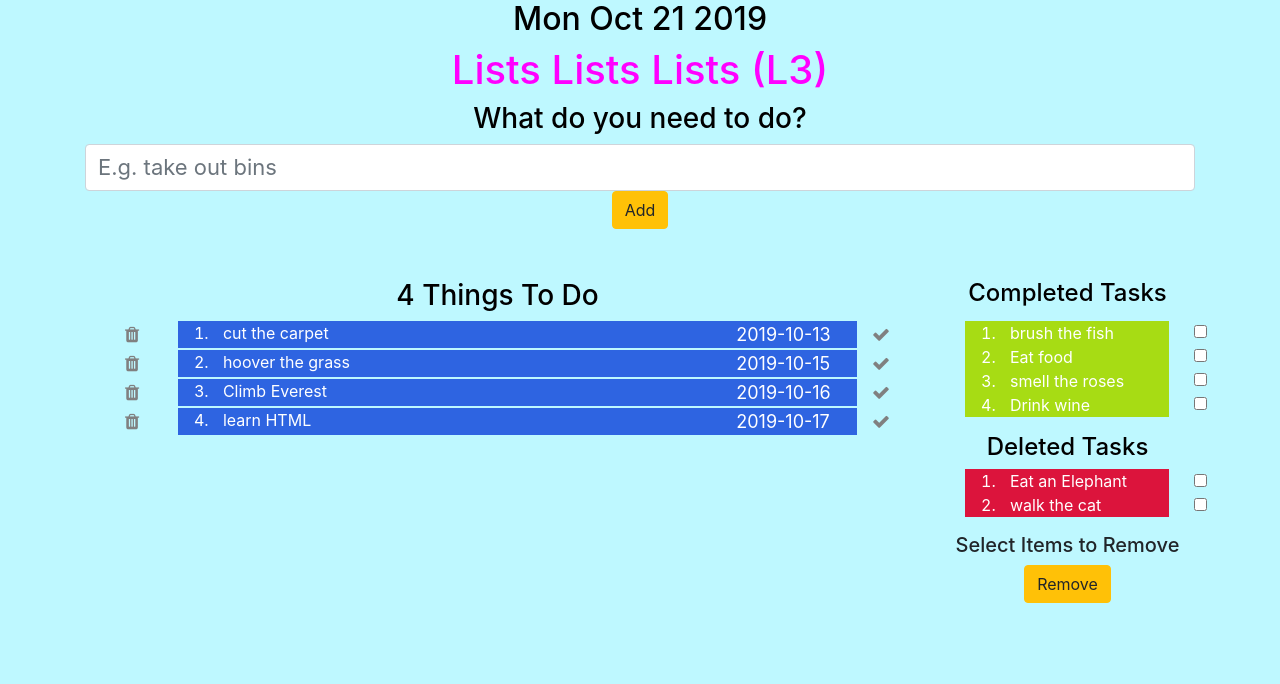
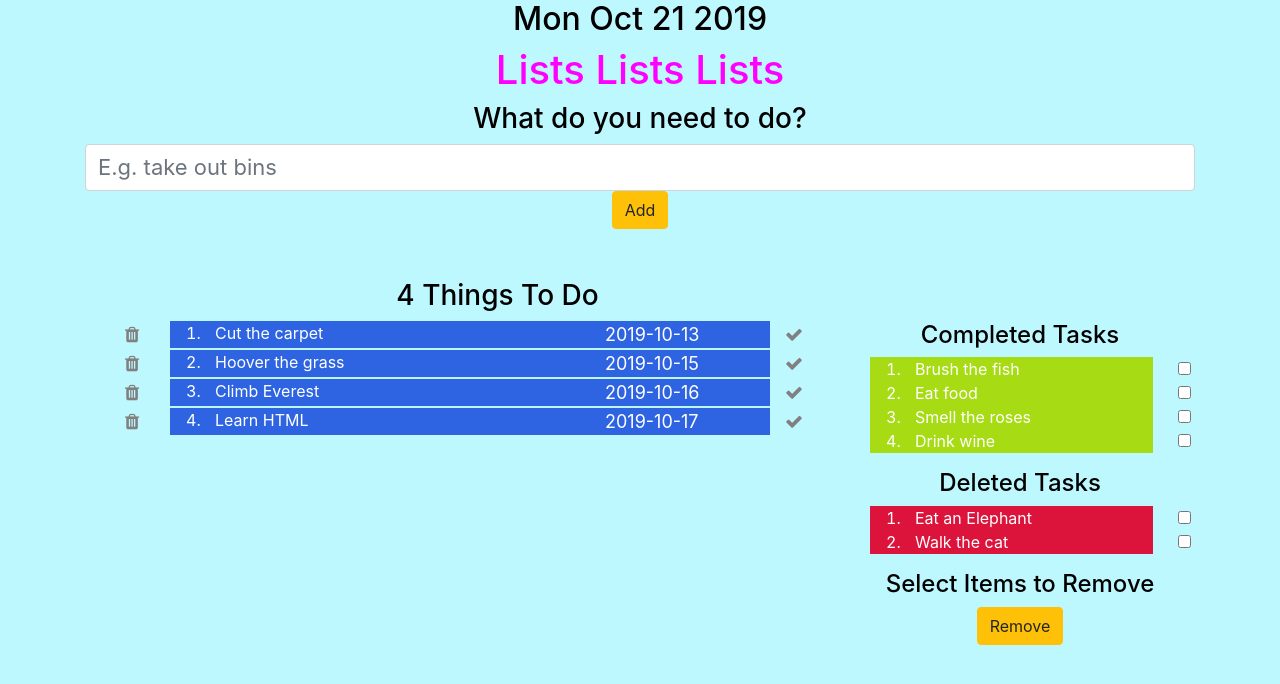
Before and after one commit to katiep28/React-Todo-List, a React (Create React App) app: page / in a window 1280 px wide. Shown: the top 684 px of the page. Built offline with nearby package versions, Linux system fonts and the light colour scheme.

Commit message:
tidied up

```diff
--- a/src/App.js
+++ b/src/App.js
@@ -3,19 +3,18 @@ import ListItem from "./ListItem";
 import CompletedTasks from "./CompletedTasks";
 import DeletedTasks from "./DeletedTasks";
 import AddItem from "./AddItem";
-import ItemCount from "./ItemCount";
 import './App.css';
 import uuid from "uuid/v4";
 
 class App extends React.Component {
   state = {
     tasks: [
-      { text: "walk the cat", status: "D", date: "2019-10-16", id: uuid() },
-      { text: "brush the fish", status: "C", date: "2019-10-12", id: uuid() },
-      { text: "hoover the grass", status: "N", date: "2019-10-15", id: uuid() },
-      { text: "cut the carpet", status: "N", date: "2019-10-13", id: uuid() },
-      { text: "smell the roses", status: "C", date: "2019-10-15", id: uuid() },
-      { text: "learn HTML", status: "N", date: "2019-10-17", id: uuid() },
+      { text: "Walk the cat", status: "D", date: "2019-10-16", id: uuid() },
+      { text: "Brush the fish", status: "C", date: "2019-10-12", id: uuid() },
+      { text: "Hoover the grass", status: "N", date: "2019-10-15", id: uuid() },
+      { text: "Cut the carpet", status: "N", date: "2019-10-13", id: uuid() },
+      { text: "Smell the roses", status: "C", date: "2019-10-15", id: uuid() },
+      { text: "Learn HTML", status: "N", date: "2019-10-17", id: uuid() },
       { text: "Drink wine", status: "C", date: "2019-10-16", id: uuid() },
       { text: "Eat food", status: "C", date: "2019-10-12", id: uuid() },
       { text: "Climb Everest", status: "N", date: "2019-10-16", id: uuid() },
@@ -80,7 +79,7 @@ class App extends React.Component {
       //I found the easiest way to remove the items was to update the sata and use
       // .filter
       this.state.removeTaskArray.map(id => {
-        this.updateTask(id, "R");
+        return this.updateTask(id, "R");
       })
 
       let tempArray = this.state.tasks.filter(item => item.status !== "R");
@@ -130,7 +129,7 @@ class App extends React.Component {
         <div className="row paddingbelow">
           <div className="col-12">
             <h2>{new Date().toDateString()}</h2>
-            <h1> Lists Lists Lists (L3)</h1>
+            <h1> Lists Lists Lists</h1>
             <h3> What do you need to do?</h3>
             <AddItem addTaskFunc={this.addTask} />
           </div>
@@ -140,14 +139,10 @@ class App extends React.Component {
             <h3>
               {newTasks.length} Things To Do
             </h3>
-            {/* <ItemCount count={newTasks.length} /> */}
-          </div>
-          <div className="col-3 col-lg-3">
-            <h4> Completed Tasks</h4>
           </div>
         </div>
         <div className="row">
-          <div className="col-9 col-lg-9" >
+          <div className="col-12 col-lg-8" >
             <ol>
               {newTasks.map(item => {
                 return <ListItem
@@ -161,7 +156,10 @@ class App extends React.Component {
               })}
             </ol>
           </div>
-          <div className="col-12 col-lg-3" >
+          <div className="col-12 col-lg-4" >
+             <div className="row justify-content-center">
+                <h4> Completed Tasks</h4>
+             </div>
             <ol>
               {completedTasks.map(item => {
                 return <CompletedTasks
@@ -188,7 +186,9 @@ class App extends React.Component {
               })}
             </ol>
             <div className="row justify-content-center">
-              <h5>Select Items to Remove</h5>
+              <h4>Select Items to Remove</h4>
+            </div>
+            <div className="row justify-content-center">
               <button type="button"
                 className="btn btn-warning"
                 onClick={this.handleRemove}>
--- a/src/ItemCount.css
+++ /dev/null
@@ -1,4 +0,0 @@
-h3 {
-    color: black;
-    text-align: center;
-  }
--- a/src/ItemCount.js
+++ /dev/null
@@ -1,11 +0,0 @@
-import React from "react";
-
-class ItemCount extends React.Component{
-    render() {
-        return (
-          <h3>{this.props.count} Things To Do</h3>
-        );
-    }
-}
-
-export default ItemCount;
--- a/src/ListItem.js
+++ b/src/ListItem.js
@@ -14,35 +14,23 @@ class ListItem extends React.Component {
    {
     return (
       <div className="row padditemrow">
-        <div className="col-1">
-
+        <div className="col-1 col-lg-1">
           <i className="fa fa-trash" onClick={this.handleDeleteTick}/>
-          {/* <input className="form-check-input paddright"
-            type="checkbox"
-            id="defaultCheck5"
-            value="option1"
-            onClick={this.handleDeleteTick} /> */}
         </div>
-        <div className="col-8  col-blue">
+        <div className="col-7  col-lg-7 col-blue">
           <div>
             <li>
               {this.props.text}
             </li>
           </div>
         </div>
-        <div className="col-2 col-blue">
+        <div className="col-3 col-lg-3 col-blue">
           <div>
               {this.props.date}
           </div>
         </div>
-        <div className="col-1 justify-right">
-          <i class="fa fa-check" onClick={this.handleCompleteTick}/>
-          {/* Complete Functionality */}
-          {/* <input className="form-check-input paddleft"
-            type="checkbox"
-            id="defaultCheck5"
-            value="option1"
-            onClick={this.handleCompleteTick}/> */}
+        <div className="col-1 jcol-lg-1 justify-right">
+          <i className="fa fa-check" onClick={this.handleCompleteTick}/>
         </div>
       </div>
     );
```
Also changed, not shown: src/CompletedTasks.js (+4 -4 lines).
